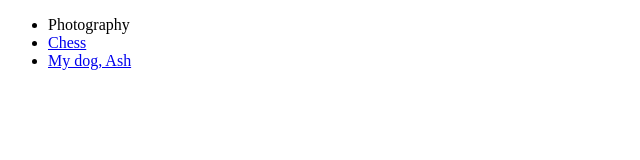
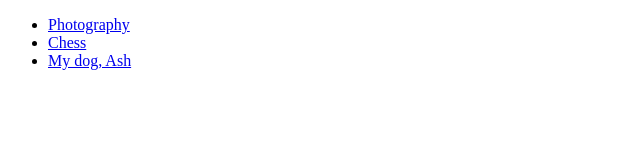
Before and after one commit to 7Local/updatedCV, a plain HTML site: page hobbies.html in a window 1280 px wide. Shown: the whole page, without its empty margins (0-640 px from the left). Drawn offline with Linux system fonts and the light colour scheme.

Commit message:
updated photography link reference

```diff
--- a/hobbies.html
+++ b/hobbies.html
@@ -6,7 +6,7 @@
   </head>
   <body>
     <ul>
-      <li>Photography</li>
+      <li><a href="instagram.com/7expresstrain" target="blank" rel="noreferrer noopener">Photography</li>
       <li><a href="chess.html" target="_blank" rel="noreferrer noopener">Chess</a></li>
       <li><a href="https://instagram.com/ash.sbg" target="_blank" rel="noreferrer noopener">My dog, Ash</a></li>
   </ul>
```
